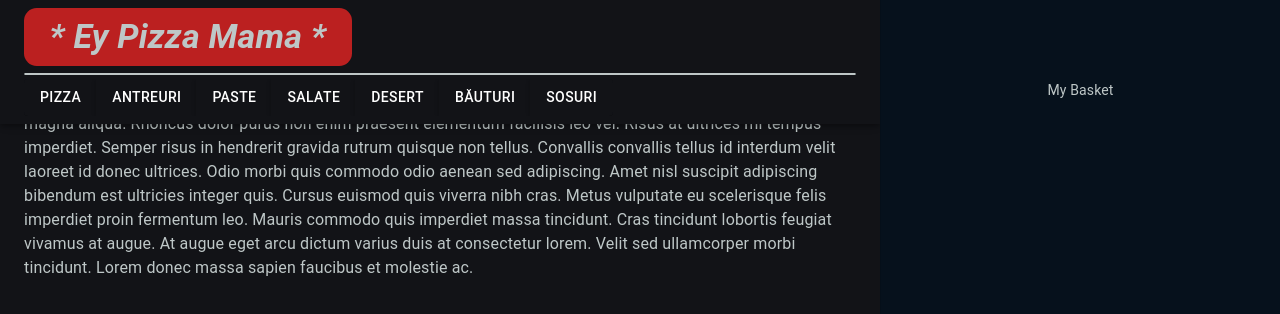
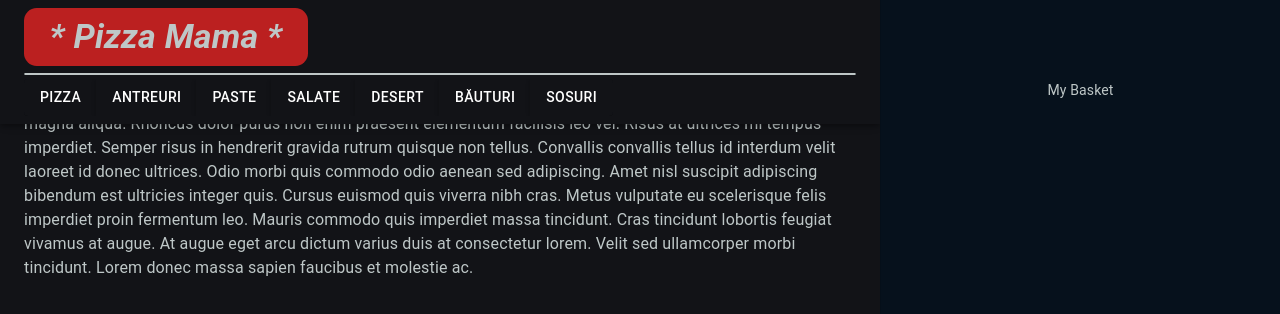
Before and after one commit to TheAncientOwl/pizza-website, a React (Create React App) app: page / in a window 1280 px wide. Shown: the top 314 px of the page. Built offline with nearby package versions, Linux system fonts and the light colour scheme.

Commit message:
modified title.

```diff
--- a/src/components/nav-bar/NavBarTitle.jsx
+++ b/src/components/nav-bar/NavBarTitle.jsx
@@ -16,6 +16,8 @@ const useStyles = makeStyles(theme => ({
     paddingRight: '2vw',
 
     borderRadius: '1vw',
+
+    textAlign: 'center',
   },
 }));
 
@@ -24,7 +26,7 @@ export default function NavBarTitle() {
 
   return (
     <Typography component='div' variant='h4' className={classes.title}>
-      * Ey Pizza Mama *
+      * Pizza Mama *
     </Typography>
   );
 }
```
